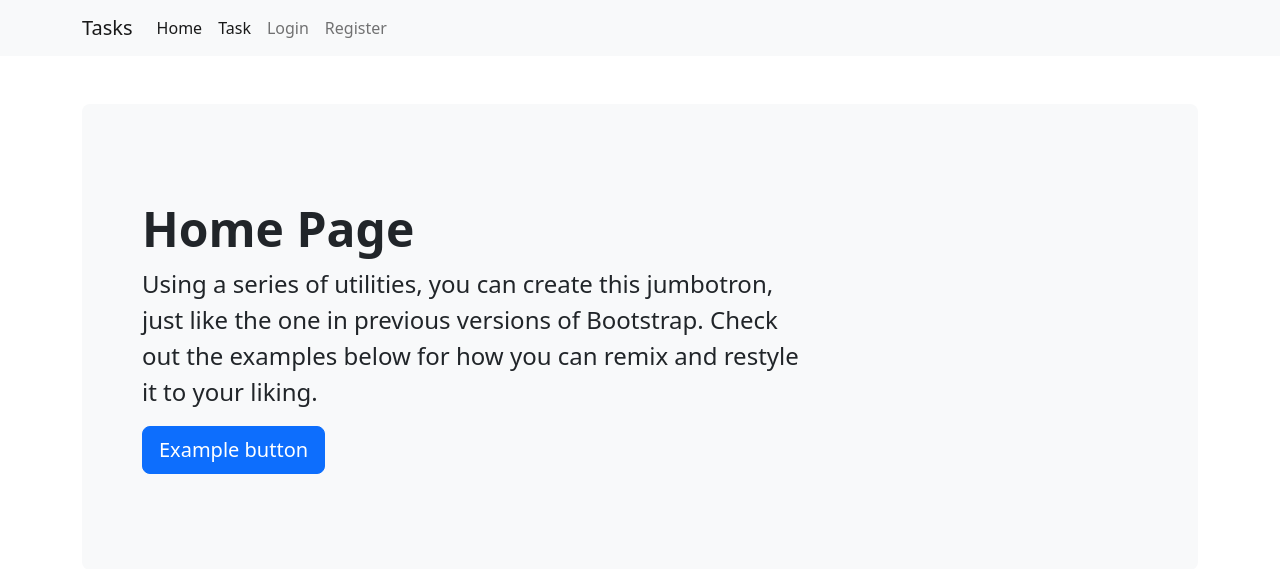
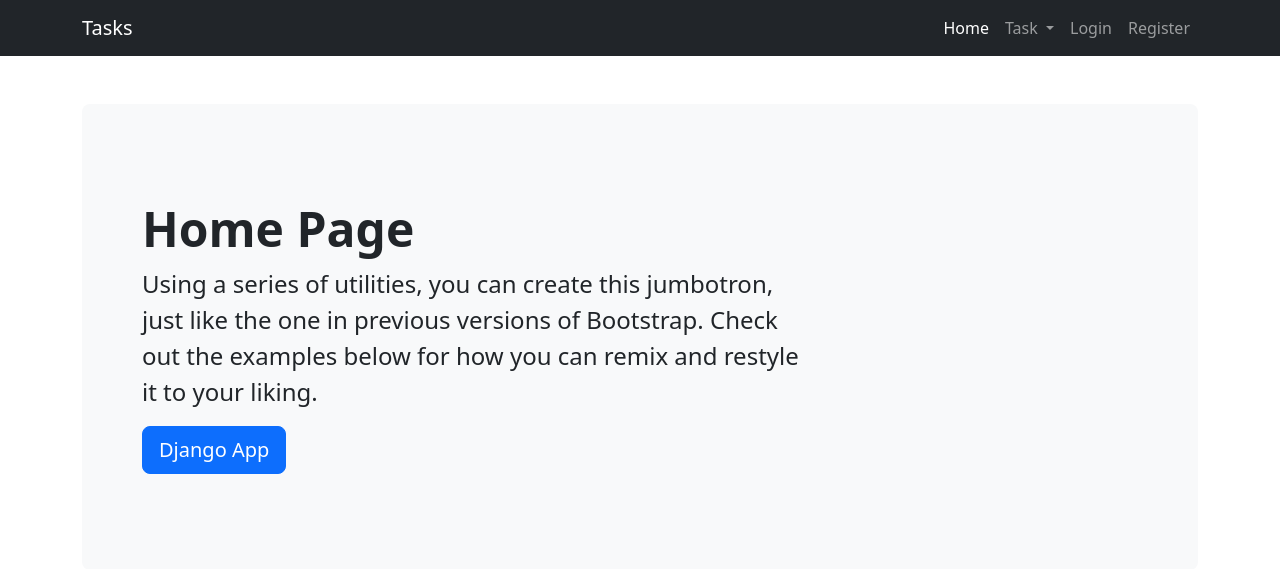
Before and after one commit to bdelgado1994/login_auth_Django, a Django app: page / in a window 1280 px wide. Shown: the top 569 px of the page. Run offline with Django 4.2, Linux system fonts and the light colour scheme; some libraries are stand-ins or nearby versions.

Commit message:
project finished

```diff
--- a/task/templates/base.html
+++ b/task/templates/base.html
@@ -12,6 +12,8 @@
   <link href="https://cdn.jsdelivr.net/npm/bootstrap@5.2.1/dist/css/bootstrap.min.css" rel="stylesheet"
     integrity="sha384-iYQeCzEYFbKjA/T2uDLTpkwGzCiq6soy8tYaI1GyVh/UjpbCx/TYkiZhlZB6+fzT" crossorigin="anonymous">
     <link rel="stylesheet" href="{% static 'css/styles.css' %}">
+    <script src="sweetalert2.min.js"></script>
+<link rel="stylesheet" href="sweetalert2.min.css">
 </head>
 
 <body>
@@ -29,7 +31,7 @@
   <script src="https://cdn.jsdelivr.net/npm/@popperjs/core@2.11.6/dist/umd/popper.min.js"
     integrity="sha384-oBqDVmMz9ATKxIep9tiCxS/Z9fNfEXiDAYTujMAeBAsjFuCZSmKbSSUnQlmh/jp3" crossorigin="anonymous">
   </script>
-
+  <script src="https://cdn.jsdelivr.net/npm/sweetalert2@11"></script>
   <script src="https://cdn.jsdelivr.net/npm/bootstrap@5.2.1/dist/js/bootstrap.min.js"
     integrity="sha384-7VPbUDkoPSGFnVtYi0QogXtr74QeVeeIs99Qfg5YCF+TidwNdjvaKZX19NZ/e6oz" crossorigin="anonymous">
   </script>
--- a/task/templates/pages/home.html
+++ b/task/templates/pages/home.html
@@ -5,7 +5,7 @@
     <h1 class="display-5 fw-bold">Home Page</h1>
     <p class="col-md-8 fs-4">Using a series of utilities, you can create this jumbotron, just like the one in previous
       versions of Bootstrap. Check out the examples below for how you can remix and restyle it to your liking.</p>
-    <button class="btn btn-primary btn-lg" type="button">Example button</button>
+    <button class="btn btn-primary btn-lg" type="button">Django App</button>
   </div>
 </div>
 {% endblock content %}
--- a/task/templates/partials/navbar.html
+++ b/task/templates/partials/navbar.html
@@ -1,4 +1,4 @@
-<nav class="navbar navbar-expand-md navbar-light bg-light">
+<nav class="navbar navbar-expand-md navbar-dark bg-dark">
   <div class="container">
     <a class="navbar-brand" href="#">Tasks</a>
     <button
@@ -13,17 +13,21 @@
       <span class="navbar-toggler-icon"></span>
     </button>
     <div class="collapse navbar-collapse" id="collapsibleNavId">
-      <ul class="navbar-nav me-auto mt-2 mt-lg-0">
+      <ul class="navbar-nav ms-auto mt-2 mt-lg-0">
         <li class="nav-item">
           <a class="nav-link active" href="{% url 'home' %}" aria-current="page"
             >Home <span class="visually-hidden">(current)</span></a
           >
         </li>
-        <li class="nav-item">
-          <a class="nav-link active" href="{% url 'task' %}" aria-current="page"
-            >Task</a
-          >
-        </li>
+        <ul class="navbar-nav">
+          <li class="nav-item dropdown">
+            <a class="nav-link dropdown-toggle" href="#" id="navbarDarkDropdownMenuLink" role="button" data-bs-toggle="dropdown" aria-expanded="false">
+              Task
+            </a>
+            <ul class="dropdown-menu dropdown-menu-light" aria-labelledby="navbarDarkDropdownMenuLink">
+              <li><a class="dropdown-item" href="{% url 'task' %}">Unfilled</a></li>
+              <li><a class="dropdown-item" href="{% url 'tasks_completed' %}">Completed</a></li>
+            </ul>
         {% if user.is_authenticated %}
         <li class="nav-item">
           <a class="nav-link" href="{% url 'logout' %}">Loguot</a>
--- a/task/urls.py
+++ b/task/urls.py
@@ -9,5 +9,6 @@ urlpatterns = [
     path("login", views.singin, name="login"),
     path("task/create", views.create_task, name="create_task"),
     path("task/<int:id_task>", views.task_detail, name="task_detail"),
-    path("task/delete/<int:id_task>",views.delete_task,name="delete_task")
+    path("task/delete/<int:id_task>",views.delete_task,name="delete_task"),
+    path("task/completed",views.tasks_completed,name="tasks_completed")
 ]
--- a/task/views.py
+++ b/task/views.py
@@ -6,6 +6,7 @@ from django.contrib import messages
 from django.contrib.auth import login, logout, authenticate
 from .form import TaskForm
 from .models import Task
+from django.contrib.auth.decorators import login_required
 from django.utils import timezone
 
 
@@ -91,6 +92,7 @@ def task_detail(request, id_task):
         form.save()
         return redirect('task')
 # In this Method or function you can create a new task
+@login_required
 def create_task(request):
     if request.method == "GET":
         return render(request, "pages/create_task.html", {"form": TaskForm})
@@ -105,10 +107,20 @@ def create_task(request):
             messages.error(request, "Coudn't create a new task please try again")
             return redirect("create_task")
 #This Method Delete a Task
+@login_required
 def delete_task(request,id_task):
     task = get_object_or_404(Task, id=id_task, user=request.user)
     task.delete()
     return redirect('task')
+#This metohd show you all tasks completed
+def tasks_completed(request):
+    if request.user.is_authenticated:
+        tasks = Task.objects.filter(user=request.user,datecompleted__isnull=False).order_by(
+            "-datecompleted"
+        )
+        return render(request, "pages/tasks_completed.html", {"tasks": tasks})
+    else:
+        return render(request,"pages/tasks_completed.html")
 
 # This is our HomePage
 def home(request):
```
Also changed, not shown: task/templates/pages/tasks_completed.html (added, +34 -0 lines), db.sqlite3, task/templates/pages/task_details.html (line endings or trailing spaces).
